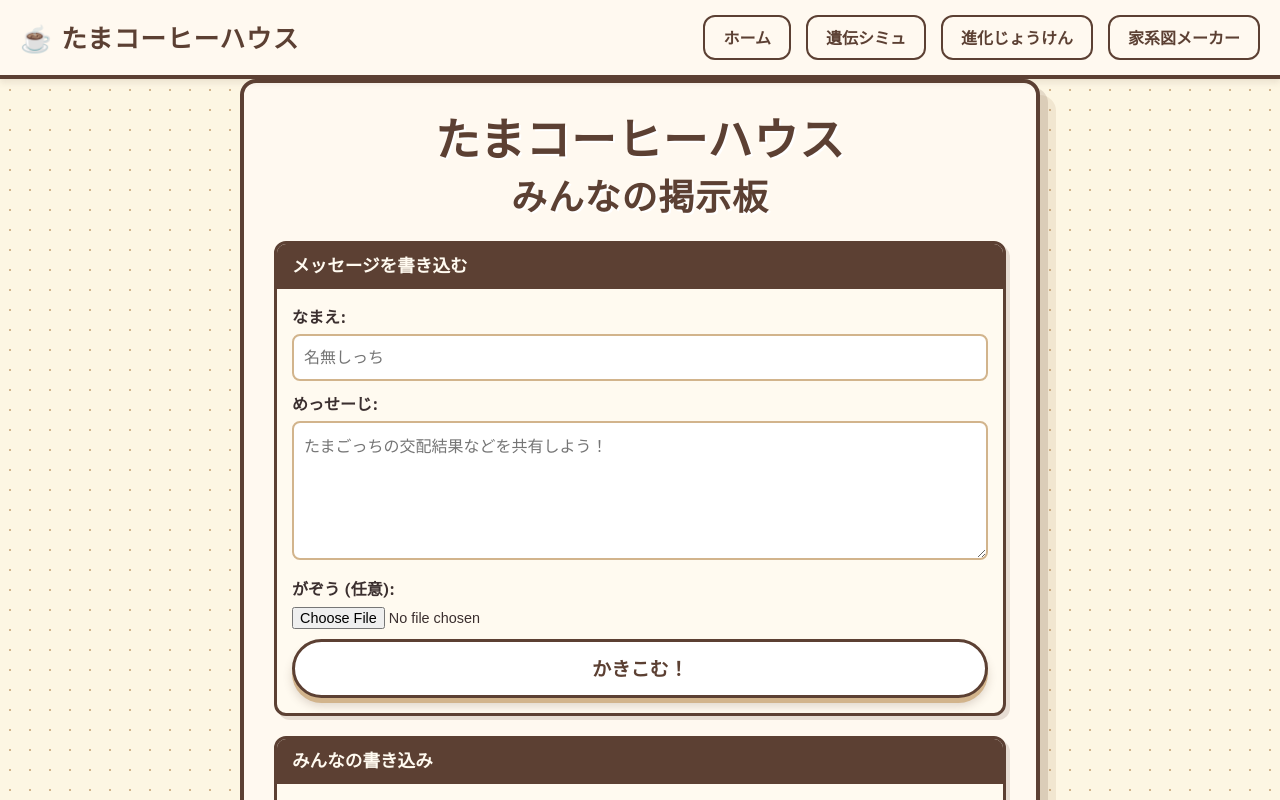
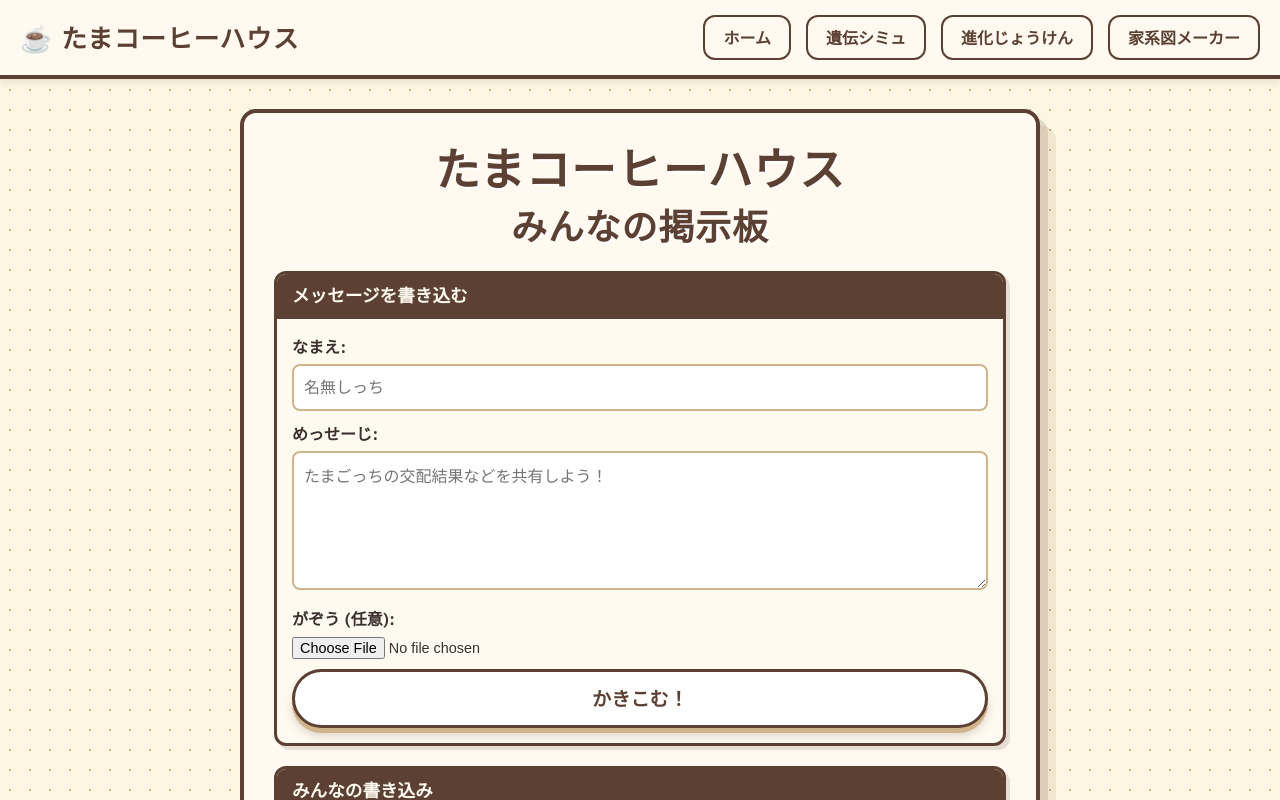
Before and after one commit to komese/tama-coffee-house, a Next.js app: page /bbs in a window 1280 px wide. Shown: the top 800 px of the page. Built offline with nearby package versions, Linux system fonts and the light colour scheme; no server answers; the database is empty; a web font is replaced by a local one.

Commit message:
fix-outer-margin-top-header-spacing

```diff
--- a/src/app/bbs/page.tsx
+++ b/src/app/bbs/page.tsx
@@ -180,7 +180,7 @@
     };
 
     return (
-        <div className="y2k-container" style={{ maxWidth: '800px', margin: '0 auto', paddingTop: '30px' }}>
+        <div className="y2k-container" style={{ maxWidth: '800px', margin: '30px auto 0' }}>
             <h1 className="y2k-title" style={{ textAlign: 'center', lineHeight: '1.2' }}>
                 たまコーヒーハウス<br />
                 <span style={{ fontSize: '0.8em' }}>みんなの掲示板</span>
--- a/src/app/family-tree/page.tsx
+++ b/src/app/family-tree/page.tsx
@@ -341,7 +341,7 @@
   };
 
   return (
-    <div className="y2k-container" style={{ maxWidth: '1000px', margin: '0 auto', paddingTop: '30px' }}>
+    <div className="y2k-container" style={{ maxWidth: '1000px', margin: '30px auto 0' }}>
       <h1 className="y2k-title" style={{ textAlign: 'center', lineHeight: '1.2', fontSize: '2.5rem' }}>
         家系図メーカー
       </h1>
```
